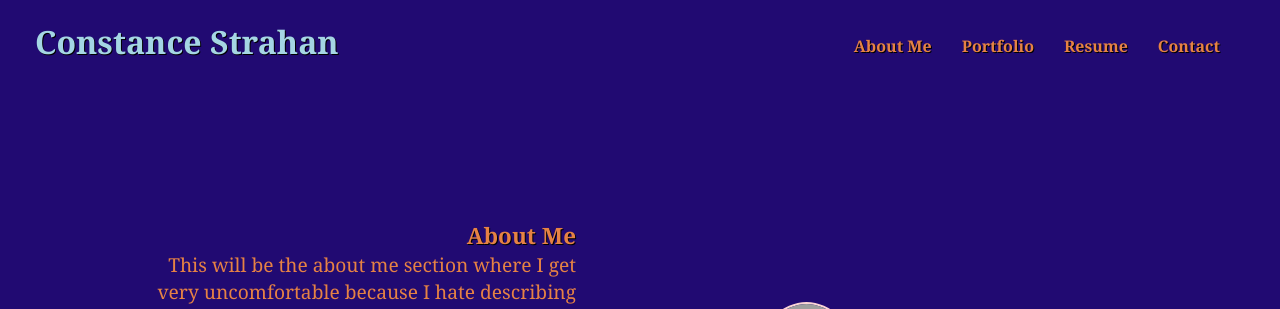
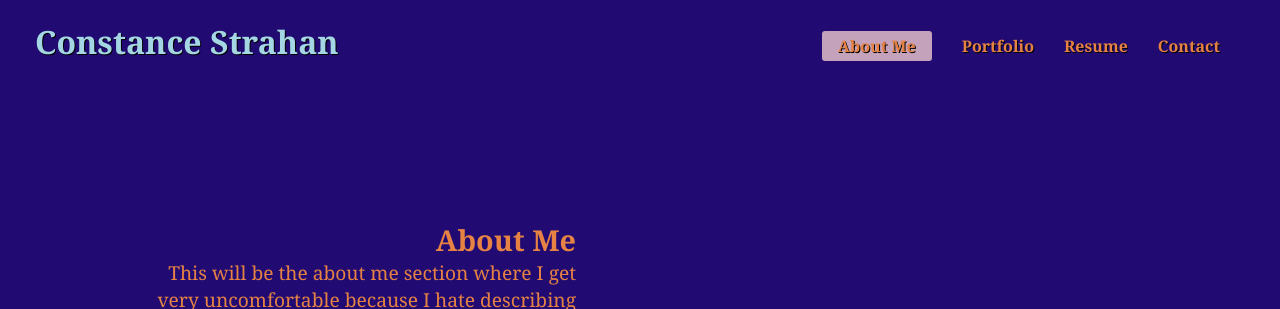
Before and after one commit to ConnieMarie/react-port, a React (Create React App) app: page / in a window 1280 px wide. Shown: the top 309 px of the page. Built offline with nearby package versions, Linux system fonts and the light colour scheme; grey boxes are pictures that could not be loaded.

Commit message:
props fixed/active nav styled and funcitonal

```diff
--- a/src/App.css
+++ b/src/App.css
@@ -1,8 +1,8 @@
 :root {
-  --primary-color: #210A72;
-  --secondary-color: #E68244;
-  --tertiary-color: #FBD4D5;
-  --footer-color: #57F1B1;
+  --primary-color: #210a72;
+  --secondary-color: #e68244;
+  --tertiary-color: #fbd4d5;
+  --footer-color: #57f1b1;
 }
 
 * {
@@ -13,11 +13,11 @@
 
 body {
   background-color: var(--primary-color);
-  font-family: Georgia, 'Times New Roman', Times, serif;
+  font-family: Georgia, "Times New Roman", Times, serif;
 }
 
 /* Header begins*/
-header{
+header {
   padding: 20px 35px;
   background-color: var(--primary-color);
   display: flex;
@@ -31,12 +31,19 @@ header{
   z-index: 9999;
 }
 
+.pageTitle {
+  color: var(--tertiary-color);
+  display: flex;
+  justify-content: space-around;
+  flex-wrap: wrap;
+}
+
 header a {
   text-decoration: none;
   color: var(--secondary-color);
 }
 
-header nav{
+header nav {
   margin: 0 10px;
 }
 
@@ -46,7 +53,6 @@ header nav ul {
   justify-content: space-between;
   align-items: center;
   list-style: none;
-
 }
 
 header nav ul li {
@@ -58,12 +64,14 @@ header nav ul li {
   cursor: pointer;
 }
 
-a:active{
+.active {
   background-color: rgb(251, 212, 213, 0.75);
+  border-radius: 3px;
+  padding: 0.25rem 1rem;
 }
 
 .name-text {
-  color: #A5D6E4;
+  color: #a5d6e4;
   text-shadow: 1px 1px black;
 }
 
@@ -74,7 +82,6 @@ margin: 0 10px 15px 0;
 }
 /*Header Ends*/
 
-
 /*About Me Section Begins*/
 .about-me {
   color: var(--secondary-color);
@@ -83,12 +90,10 @@ font-size: larger;
   text-align: right;
   margin-left: 10%;
   margin-top: 10%;
-
 }
 
 .about-me h3 {
   text-shadow: 1px 1px black;
-
 }
 
 .about-me-img {
@@ -130,7 +135,6 @@ text-align: center;
   padding-right: 20px;
 }
 
-
 .project-img {
   height: 40vh;
   width: 49vw;
@@ -158,6 +162,55 @@ flex-wrap: wrap;
   /* position: sticky; */
 }
 
+button {
+  font-size: 1rem;
+  text-decoration: none;
+  padding: 0.25rem 1rem;
+  border-radius: .5rem;
+  border: none;
+  outline: none;
+  cursor: pointer;
+  margin: 0 1px;
+  background-color: var(--tertiary-color);
+}
+
+form {
+  width: 40%;
+  padding: 10px;
+  margin-right: 10px;
+  display: inline-block;
+  flex-wrap: wrap;
+
+}
+
+label {
+  padding: 15px;
+  font-weight: bold;
+  text-decoration: none;
+  color: var(--tertiary-color);
+  text-shadow: 1px 1px black;
+}
+
+input {
+  font-size: 1rem;
+  padding: 0.25rem;
+  margin: 10px;
+  border: 2px solid var(--tertiary-color);
+  outline: none;
+  border-radius: 3px;
+  transition: box-shadow 0.2s;
+  display: block;
+  justify-content: space-between;
+}
+
+textarea {
+	width: 600px;
+	height: 120px;
+	border: 3px solid var(--tertiary-color);
+	padding: 5px;
+  margin: 10px;
+}
+
 .contact {
   color: var(--primary-color);
   text-shadow: 1px 1px black;
@@ -171,7 +224,6 @@ text-shadow: none;
 
 /*Media Queries Begin*/
 @media screen and (max-width: 980px) {
-
   .project-img {
     height: 250px;
     width: 200px;
@@ -188,7 +240,6 @@ text-shadow: none;
     height: 250px;
     width: 485px;
   }
-
 }
 
 @media screen and (max-width: 768px) {
--- a/src/App.js
+++ b/src/App.js
@@ -6,30 +6,11 @@ import Projects from "./components/Projects";
 import Resume from "./components/Resume";
 import Footer from "./components/Footer";
 import "./App.css";
-// import { capitalizeFirstLetter } from "./utils/helpers";
 
 
 function App() {
 
-  const [pages] = useState([
-    {
-        name: 'about'
-    },
-    {
-        name: 'portfolio'
-    },
-    {
-        name: 'resume'
-    },
-    {
-        name: 'contact'
-    }
-])
-const [currentPage, setCurrentPage] = useState(pages[0]);
-
-// useEffect(() => {
-//   document.title = capitalizeFirstLetter(currentPage.name);
-// },[currentPage]);
+const [currentPage, setCurrentPage] = useState('about');
 
 
   const handleClick = (pageState) => {
@@ -38,7 +19,7 @@ const [currentPage, setCurrentPage] = useState(pages[0]);
 
   return (
     <div>
-      <Header handleClick={handleClick} />
+      <Header handleClick={handleClick} page={currentPage} />
       <main>
         {(() => {
           switch (currentPage) {
--- a/src/components/About/index.js
+++ b/src/components/About/index.js
@@ -4,8 +4,8 @@ import selfImage from "../../assets/self/self-img.jpg";
 function About() {
   return (
     <section className="about-me">
+      <h2>About Me</h2>
       <div>
-        <h3>About Me</h3>
         <p>
           This will be the about me section where I get very uncomfortable
           because I hate describing myself. I have no idea what to write here. I
--- a/src/components/Contact/index.js
+++ b/src/components/Contact/index.js
@@ -38,7 +38,7 @@ function ContactForm() {
 
   return (
     <section>
-      <h1 data-testid="h1tag">Contact me</h1>
+      <h1 data-testid="h1tag" className='pageTitle'>Contact me</h1>
       <form id="contact-form" onSubmit={handleSubmit}>
         <div>
           <label htmlFor="name">Name:</label>
--- a/src/components/Header/index.js
+++ b/src/components/Header/index.js
@@ -3,7 +3,8 @@ import Nav from "../Nav";
 
 
 
-function Header(page) {
+function Header(props) {
+  console.log(props)
 
   return (
     <header>
@@ -14,7 +15,7 @@ function Header(page) {
           </a>
         </h1>
       </div>
-      <Nav handleClick={page.handleClick} />
+      <Nav handleClick={props.handleClick} page={props.page}/>
     </header>
   );
 }
--- a/src/components/Nav/index.js
+++ b/src/components/Nav/index.js
@@ -1,34 +1,22 @@
 import React from "react";
-// import { capitalizeFirstLetter } from "../../utils/helpers";
-
 
 
 function Nav(props) {
-
-  // const {
-  //   pages = [],
-  //   setCurrentPage,
-  //   currentPage,
-  // } = props;
-
-  //   useEffect(() => {
-  //     document.title = capitalizeFirstLetter(currentPage.name);
-  //   },[currentPage]);
 
   return (
     <nav>
       <ul>
         <li>
-          <a href="#about-me" activeclassname="active" onClick={() => props.handleClick("about")}>About Me</a>
+          <a href="#about-me" className={props.page === "about" ? "active" : ""} onClick={() => props.handleClick("about")}>About Me</a>
         </li>
         <li>
-          <a href="#portfolio" activeclassname="active" onClick={() => props.handleClick("portfolio")}>Portfolio</a>
+          <a href="#portfolio" className={props.page === "portfolio" ? "active" : ""} onClick={() => props.handleClick("portfolio")}>Portfolio</a>
         </li>
         <li>
-          <a href="#resume" activeclassname="active" onClick={() => props.handleClick("resume")}>Resume</a>
+          <a href="#resume" className={props.page === "resume" ? "active" : ""} onClick={() => props.handleClick("resume")}>Resume</a>
         </li>
         <li>
-          <a href="#contact-form" activeclassname="active" onClick={() => props.handleClick("contact")}>Contact</a>
+          <a href="#contact-form" className={props.page === "contact" ? "active" : ""} onClick={() => props.handleClick("contact")}>Contact</a>
         </li>
       </ul>
     </nav>
--- a/src/components/Projects/index.js
+++ b/src/components/Projects/index.js
@@ -1,20 +1,28 @@
 import React from "react";
-import runBuddy from '../../assets/projects/run-buddy_img.png';
-import horiseon from '../../assets/projects/horiseon_img.png';
-import portfolio from '../../assets/projects/portfolio_img.png';
-import weatherDash from '../../assets/projects/weatherdash-img.png';
-import cyberJam from '../../assets/projects/cyberjam-img.png';
-import enthusiast from '../../assets/projects/enthusiast-img.png';
-import teamProfile from '../../assets/projects/team-profile-img.png';
+import runBuddy from "../../assets/projects/run-buddy_img.png";
+import horiseon from "../../assets/projects/horiseon_img.png";
+import portfolio from "../../assets/projects/portfolio_img.png";
+import weatherDash from "../../assets/projects/weatherdash-img.png";
+import cyberJam from "../../assets/projects/cyberjam-img.png";
+import enthusiast from "../../assets/projects/enthusiast-img.png";
+import teamProfile from "../../assets/projects/team-profile-img.png";
 
 function Projects() {
-
   return (
     <section className="project" id="portfolio">
-          <h2 className="projectTitle">Portfolio</h2>
+      <h2 className="pageTitle">Portfolio</h2>
       <article>
-    <a className="project-display" href="https://conniemarie.github.io/run-buddy/">
-      <img id="first-project-img" src={runBuddy} alt="screenshot of runbuddy landing page" run buddy />
+        <a
+          className="project-display"
+          href="https://conniemarie.github.io/run-buddy/"
+        >
+          <img
+            id="first-project-img"
+            src={runBuddy}
+            alt="screenshot of runbuddy landing page"
+            run
+            buddy
+          />
           <div className="project-label">
             <h5>Run Buddy</h5>
             <p>HTML/CSS</p>
@@ -23,7 +31,12 @@ function Projects() {
       </article>
       <article className="project-display">
         <a href="https://conniemarie.github.io/horiseon-challenge/">
-      <img className="project-img" src={horiseon} alt="screenshot of horiseon landing page" horiseon />
+          <img
+            className="project-img"
+            src={horiseon}
+            alt="screenshot of horiseon landing page"
+            horiseon
+          />
           <div className="project-label">
             <h5>Horiseon</h5>
             <p>Refactor</p>
@@ -32,7 +45,12 @@ function Projects() {
       </article>
       <article className="project-display">
         <a href="https://conniemarie.github.io/portfolio/">
-      <img className="project-img" src={portfolio} alt="screenshot of my portfolio landing page" portfolio />
+          <img
+            className="project-img"
+            src={portfolio}
+            alt="screenshot of my portfolio landing page"
+            portfolio
+          />
           <div className="project-label">
             <h5>Portfolio</h5>
             <p>HTML/CSS</p>
@@ -41,7 +59,13 @@ function Projects() {
       </article>
       <article className="project-display">
         <a href="https://conniemarie.github.io/weather-dashboard/">
-      <img className="project-img" src={weatherDash} alt="screenshot of my weather app page" weather dashboard />
+          <img
+            className="project-img"
+            src={weatherDash}
+            alt="screenshot of my weather app page"
+            weather
+            dashboard
+          />
           <div className="project-label">
             <h5>Weather Dashboard</h5>
             <p>HTML/CSS/JS/API</p>
@@ -50,7 +74,14 @@ function Projects() {
       </article>
       <article className="project-display">
         <a href="https://conniemarie.github.io/trivia/">
-      <img className="project-img" src={cyberJam} alt="screenshot of trivia page" cyber jam trivia />
+          <img
+            className="project-img"
+            src={cyberJam}
+            alt="screenshot of trivia page"
+            cyber
+            jam
+            trivia
+          />
           <div className="project-label">
             <h5>Cyber Jam Trivia</h5>
             <p>HTML/CSS/JS/API</p>
@@ -59,7 +90,12 @@ function Projects() {
       </article>
       <article className="project-display">
         <a href="https://github.com/shanicesauce/enthusiast">
-      <img className="project-img" src={enthusiast} alt="screenshot of social app" enthusiast />
+          <img
+            className="project-img"
+            src={enthusiast}
+            alt="screenshot of social app"
+            enthusiast
+          />
           <div className="project-label">
             <h5>Enthusiast</h5>
             <p>HTML/CSS/JS/MySQL/Express</p>
@@ -68,7 +104,14 @@ function Projects() {
       </article>
       <article className="project-display">
         <a href="https://github.com/ConnieMarie/team-profile-generator">
-      <img className="project-img" src={teamProfile} alt="screenshot of team-profile-generator" team profile generator />
+          <img
+            className="project-img"
+            src={teamProfile}
+            alt="screenshot of team-profile-generator"
+            team
+            profile
+            generator
+          />
           <div className="project-label">
             <h5>Team Profile Generator</h5>
             <p>HTML/CSS/JS/API/Express</p>
@@ -76,8 +119,7 @@ function Projects() {
         </a>
       </article>
     </section>
-
-    )
+  );
 }
 
 export default Projects;
--- a/src/components/Resume/index.js
+++ b/src/components/Resume/index.js
@@ -0,0 +1,9 @@
+import React from "react";
+
+function Resume() {
+    return (
+        <h2 className="pageTitle">Resume</h2>
+    )
+}
+
+export default Resume;
```
Lines whose indentation alone changed are shown as unchanged.
